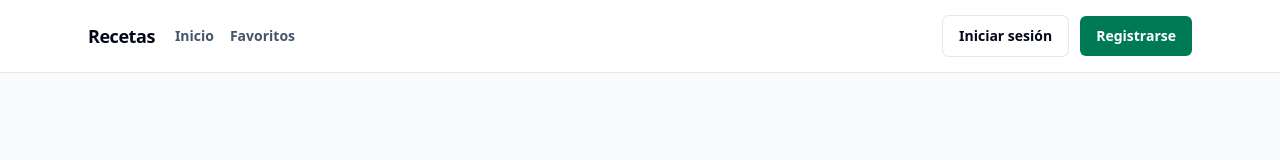
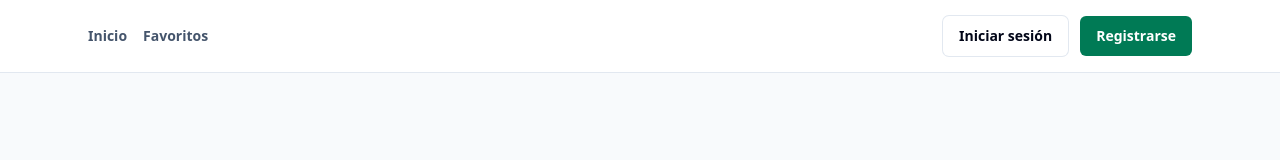
Before and after one commit to Develezper/prueba_nextjs, a Next.js app: page /register in a window 1280 px wide. Shown: the top 160 px of the page. Built offline with nearby package versions, Linux system fonts and the light colour scheme; no server answers.

Commit message:
Remove "Recetas" link from Navbar component

```diff
--- a/src/components/Navbar.tsx
+++ b/src/components/Navbar.tsx
@@ -9,13 +9,6 @@ export async function Navbar() {
     <header className="sticky top-0 z-40 border-b border-slate-200 bg-white/95 backdrop-blur">
       <nav className="mx-auto flex min-h-16 w-full max-w-6xl flex-col gap-4 px-6 py-4 text-slate-950 sm:flex-row sm:items-center sm:justify-between">
         <div className="flex flex-wrap items-center gap-5">
-          <Link
-            href="/"
-            className="text-lg font-bold tracking-tight text-slate-950"
-          >
-            Recetas
-          </Link>
-
           <div className="flex items-center gap-4 text-sm font-semibold text-slate-600">
             <Link
               href="/"
```
